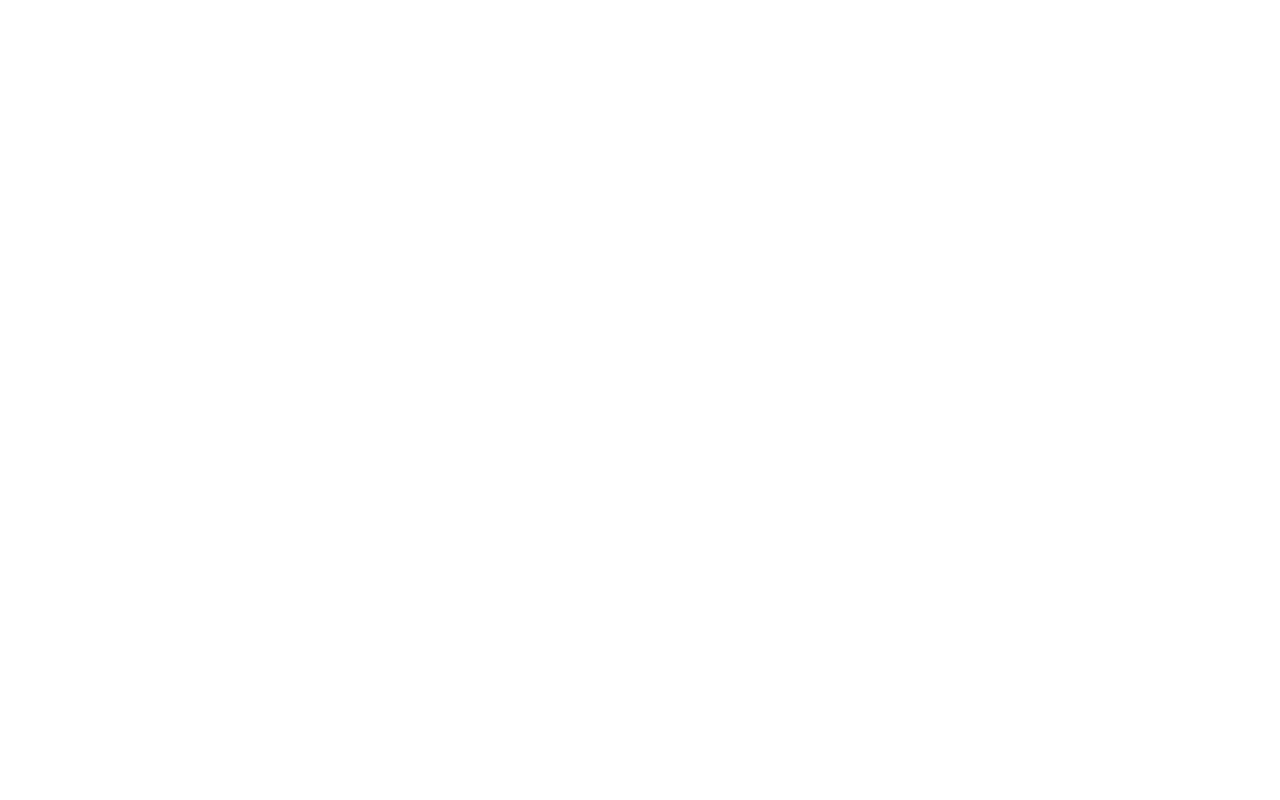
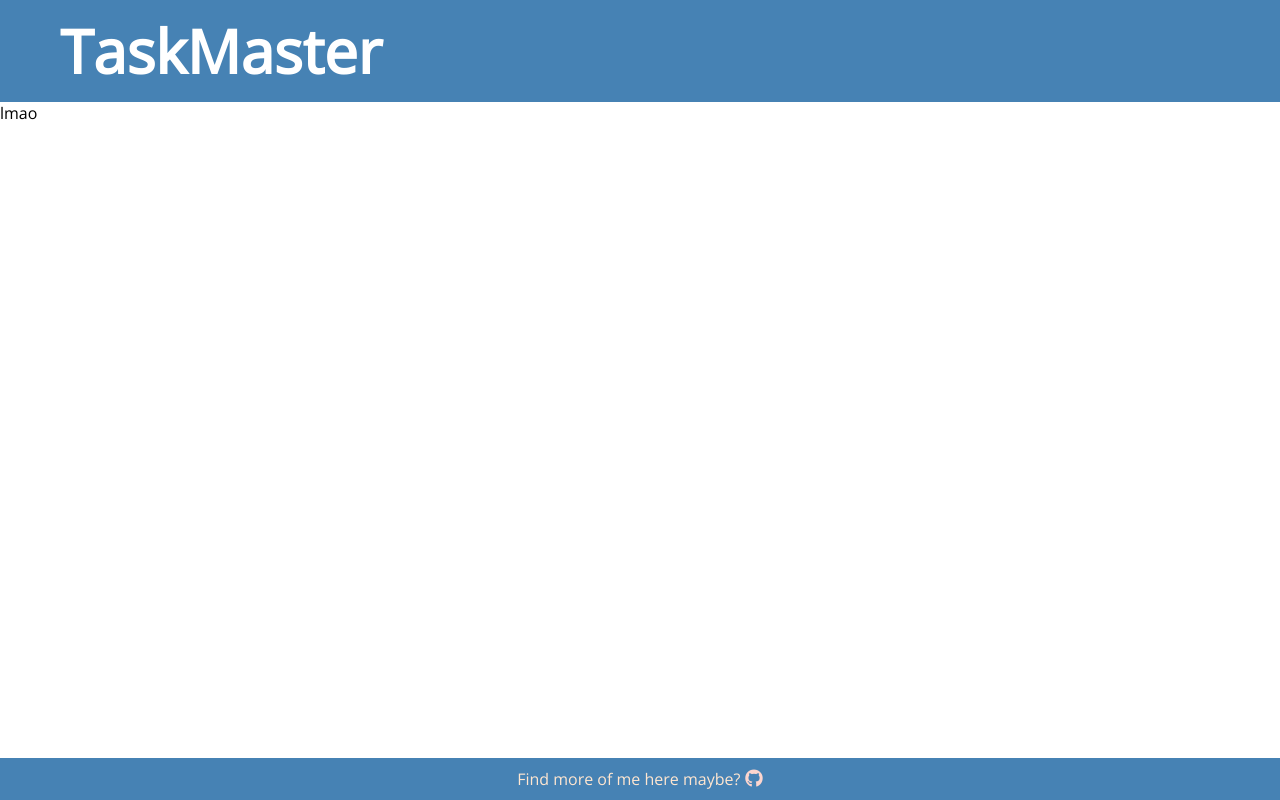
Before and after one commit to Crowe7/TaskMaster, a website with bundled scripts: page dist/index.html in a window 1280 px wide. Built offline with nearby package versions, Linux system fonts and the light colour scheme.

Commit message:
added basic style boilerplate

```diff
--- a/src/style.css
+++ b/src/style.css
@@ -0,0 +1,55 @@
+@import url(https://fonts.googleapis.com/css?family=Open+Sans);
+* {
+    box-sizing: border-box;
+    padding: 0;
+    margin: 0;
+}
+body {
+    display: flex;
+    font-family: 'Open Sans', sans-serif;
+    flex-direction: column;
+    min-height: 100vh;
+}
+header{
+    display: flex;
+    background-color: steelblue;
+    padding: 10px;
+    font-size: 30px;
+    color: white;
+}
+header h1{
+    margin-left: 50px;
+}
+.flex-wrapper{
+    display: flex;
+    flex: 1 0 auto;
+}
+.footer{
+    display: flex;
+    justify-content: center;
+    align-items: center;
+    padding: 10px;
+    background-color: steelblue;
+    color: rgb(255, 230, 208);
+}
+@keyframes spin{
+    from {transform: rotate(0deg)}
+    to {transform: rotate(360deg)}
+}
+.rotate{
+    transition: transform 1s;
+    padding-left: 5px;
+}
+.rotate:hover{
+    transform: rotate(360deg);
+}
+.footer i{
+    text-decoration: none;
+    color: #fcd5ce;
+    transition: font-size 1s, padding-left 1s;
+    font-size: 18px;
+}
+.footer i:hover {
+    font-size: 26px;
+    padding-left: 8px;
+}
```
Also changed, not shown: dist/index.html.
